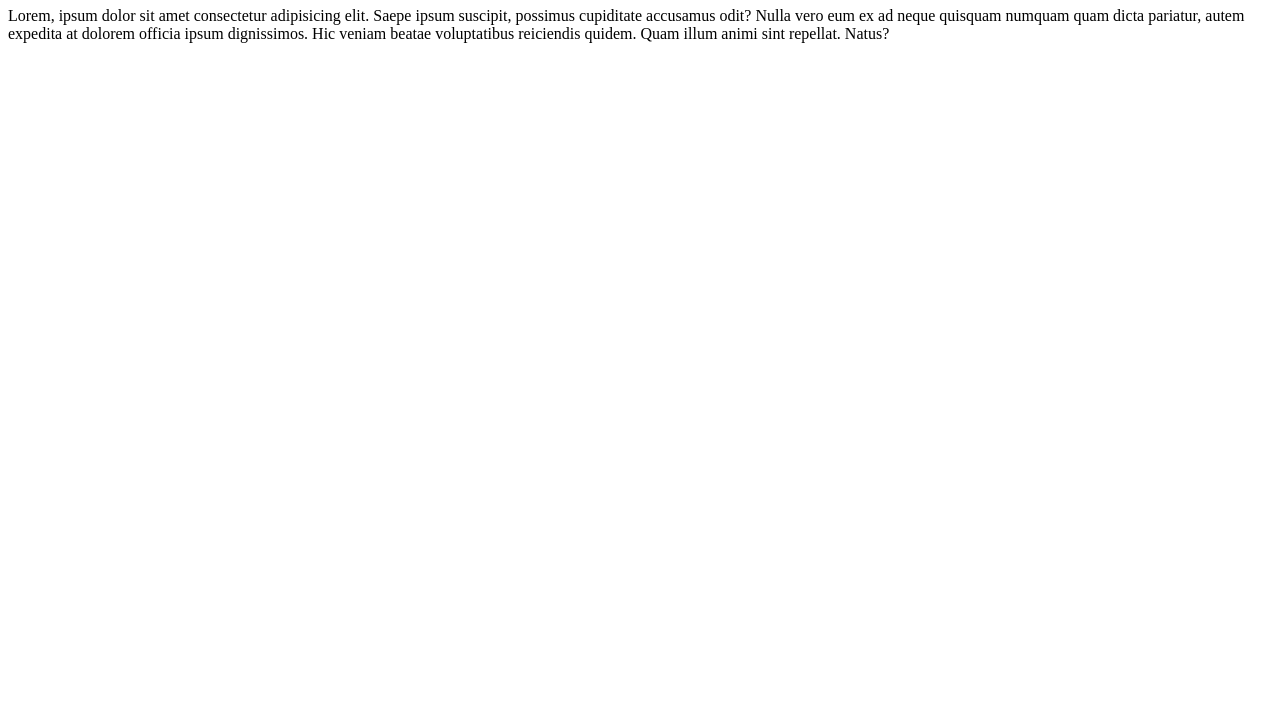
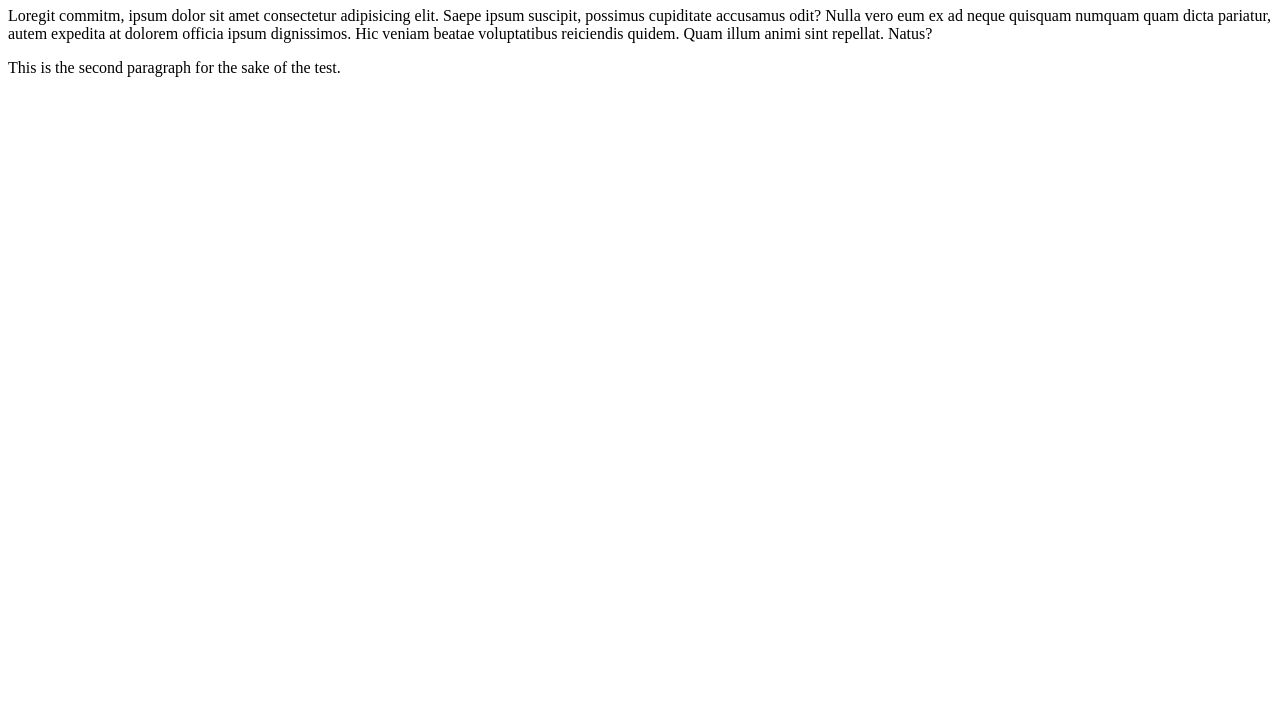
Before and after one commit to ABKasimy/firstmacbookwebsite, a plain HTML site: page index.html in a window 1280 px wide. Shown: the part 73-800 px from the top of the page. Drawn offline with Linux system fonts and the light colour scheme.

Commit message:
The second paragraph is added to the website

```diff
--- a/index.html
+++ b/index.html
@@ -6,7 +6,8 @@
 </head>
 <body>
     <h1>My First Website on MacBook</h1>
-    <p>Lorem, ipsum dolor sit amet consectetur adipisicing elit. Saepe ipsum suscipit, possimus cupiditate accusamus odit? Nulla vero eum ex ad neque quisquam numquam quam dicta pariatur, autem expedita at dolorem officia ipsum dignissimos. Hic veniam beatae voluptatibus reiciendis quidem. Quam illum animi sint repellat. Natus?</p>
+    <p>Loregit commitm, ipsum dolor sit amet consectetur adipisicing elit. Saepe ipsum suscipit, possimus cupiditate accusamus odit? Nulla vero eum ex ad neque quisquam numquam quam dicta pariatur, autem expedita at dolorem officia ipsum dignissimos. Hic veniam beatae voluptatibus reiciendis quidem. Quam illum animi sint repellat. Natus? </p>
+    <p>This is the second paragraph for the sake of the test.</p>
 
 </body>
 </html>
```
